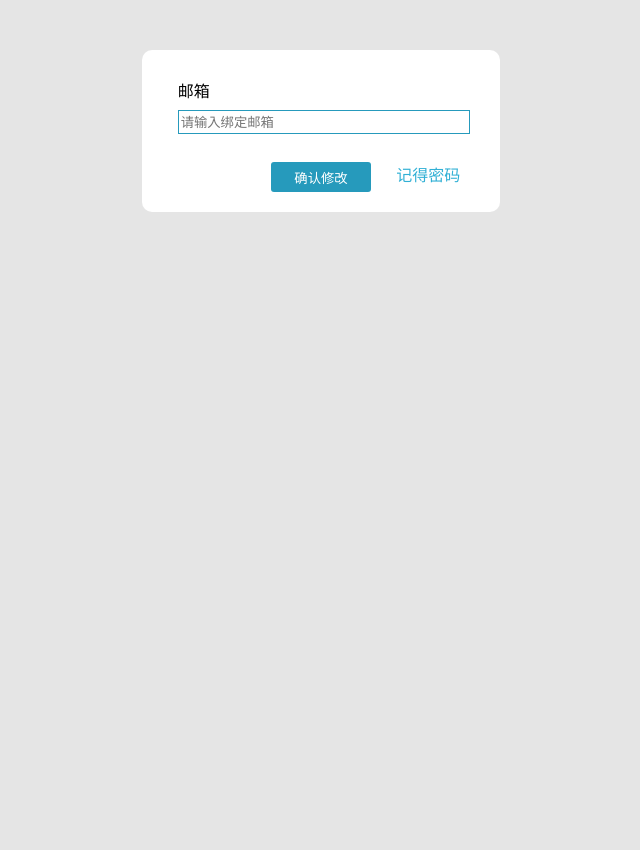
After one commit to mi-xin/GoXue, a Django app: page /user/forgetpw/ in a window 1280 px wide. The commit adds this page. Shown: the whole page, without its empty margins (319-959 px from the left). Run offline with Django 3.2, Linux system fonts and the light colour scheme; parts of the project's set-up code (start-up, migrations or seed data) failed here and were passed over.

Commit message:
2020.3.12  commit

```diff
--- /dev/null
+++ b/front_page/static/front_page/css/form.css
@@ -0,0 +1,53 @@
+html,body{
+				background: #e5e5e5;
+				width: 100%;
+				height: 100%;
+				padding: 0;
+				margin: 0;
+			}
+ul,a,a:hover{
+	text-decoration:none;
+	list-style-type:none;
+}
+.form_login_div,.form_register_div,.form_pw_div{
+    width: 28%;
+    margin: 0 auto;
+    background-color: white;
+    position: relative;
+    margin-top: 50px;
+    padding-top: 20px;
+    padding-bottom: 20px;
+    border-radius: 10px;
+}
+.form_login,.form_register,.form_pw{
+    display: block;
+    width: 80%;
+    margin: 0 auto;
+}
+.login_input,.register_input,.pw_input{
+    display: block;
+    width: 100%;
+    height: 20px;
+    border: 1px solid #269abc;
+}
+.login_label,.register_label,.pw_label{
+    display: block;
+    margin: 8px 0px;
+}
+.login_btn{
+    display: block;
+    margin: 0px auto;
+    margin-top: 28px;
+    border: none;
+    background-color: #269abc;
+    border-radius: 3px;
+    height: 30px;
+    width: 100px;
+    color: white;
+}
+.forget_pw,.remember_pw{
+    color: #31b0d5;
+    position: absolute;
+    bottom: 26px;
+    right: 40px;
+}
--- a/front_page/static/front_page/css/index.css
+++ b/front_page/static/front_page/css/index.css
@@ -31,7 +31,9 @@ ul,a:hover{
 	line-height: 50px;
 }
 .header_span{
+	display: inline-block;
 	margin-left: 28px;
+	line-height: 50px;
 }
 /*搜索框*/
 .search_div{
@@ -65,6 +67,9 @@ ul,a:hover{
 	float: none;
 	/*align-items: center;*/
 	display: none;
+}
+.user_information:hover .infomation_slect{
+	display: block;
 }
 .infomation_slect,ul{
 	padding-inline-start: 0px;
--- a/mi_class/views.py
+++ b/mi_class/views.py
@@ -183,9 +183,7 @@ def video_play(request,class_id):
         # 章节对象
         chapter_lists = []
         chapter_objects = class_chapter.objects.filter(class_model=lesson)
-        print(chapter_objects)
         for i in chapter_objects:
-            print(i)
             video_objects = i.class_chapter.all()
             chapter_lists.append({
                 'chapter_object': i,
@@ -198,9 +196,7 @@ def video_play(request,class_id):
 def switch_play(request):
     if request.method == 'POST':
         play_id = request.POST.get('play_id')
-        print(play_id)
         play_object = mi_voide.objects.get(id=play_id)
-        print(play_object)
         play_src = play_object.file.url
         response = JsonResponse({'play_src': play_src,})
         return response
--- a/mi_user/urls.py
+++ b/mi_user/urls.py
@@ -21,6 +21,7 @@ urlpatterns = [
     path('login/', views.mi_login, name='login'),
     path('register/', views.mi_register, name='register'),
     path('logout/', views.mi_logout, name='logout'),
+    path('forgetpw/', views.reset_pw, name='resetpw'),
     path('information/', views.user_information, name='user_information'),
     path('information/update/',views.update_information,name='update_information'),
     path('information/updatepassword/',views.update_password,name='updatepassword')
--- a/mi_user/views.py
+++ b/mi_user/views.py
@@ -4,6 +4,7 @@ from django.contrib.auth import authenticate, login,logout
 from django.shortcuts import render, redirect,reverse
 from django.http import HttpResponse,JsonResponse
 from . models import *
+from mi_class.models import *
 from django.core.paginator import Paginator , PageNotAnInteger,EmptyPage
 
 # Create your views here.
@@ -22,33 +23,60 @@ def mi_login(request):
                     index_url = reverse('front_page:front_index')
                     return redirect(index_url)
             else:
-                return HttpResponse('用户不存在')
+                return render(request, 'mi_login.html', {'code': 0, 'error': '用户/密码错误'})
         else:
-          return HttpResponse('验证失败')
+          return render(request, 'mi_login.html', {'code': 0, 'error': '手机号/密码不能为空'})
     else:
         return render(request, 'mi_login.html')
-
 #注册视图
 def mi_register(request):
     if request.method == 'GET':
         return render(request, 'mi_register.html')
     if request.method == 'POST':
+        flag = False
         form = miregister(request.POST)
         if form.is_valid():
             username = request.POST.get('username')
             password1 = request.POST.get('password1')
             password2 = request.POST.get('password2')
             telephone = request.POST.get('telephone')
+            email = request.POST.get('email')
+            try:
+                flag = User.objects.get(telephone=telephone)
+                flag = True
+            except:
+                flag = False
             if password1 != password2:
-               return HttpResponse('两次密码不同')
+               return render(request, 'mi_register.html', {'error': '两次密码不同'})
+            elif flag:
+                return render(request, 'mi_register.html', {'code': 200, 'data': '该手机号已被注册'})
             else:
-                user = User.objects.create_user(telephone=telephone, username=username, password=password1)
+                user = User.objects.create_user(telephone=telephone, username=username, password=password1, email=email)
                 userInformation = UserOtherInformtion(user=user)
                 userInformation.save()
-                return render(request, 'mi_login.html',{'data':'已注册成功，请登陆。'})
+                return render(request, 'mi_login.html',{'code':200,'data':'已注册成功，请登陆。'})
         else:
-            return HttpResponse('error')
+            return render(request, 'mi_register.html', {'error': '信息不能为空/用户名不能超过8个字符'})
         return HttpResponse('mixin')
+# 重置密码
+def reset_pw(request):
+    if request.method =='GET':
+        return render(request, 'forget_pw.html', )
+    if request.method == 'POST':
+        form = forgetpw(request.POST)
+        if form.is_valid():
+            flag = False
+            email = request.POST.get('email')
+            try:
+                user = User.objects.get(email=email)
+                flag = True
+                send_email()
+            except:
+                pass
+            if not flag:
+                return render(request, 'forget_pw.html', {'code':0,'error':'该邮箱未绑定用户'})
+        else:
+            return render(request, 'forget_pw.html', {'code': 0, 'error': '请输入正确的邮箱'})
 
 # 注销用户
 def mi_logout(request):
@@ -72,18 +100,14 @@ def user_information(request):
         user_id = request.user.uid
         user_object  =User.objects.filter(uid= user_id)[0]
         return render(request, 'information.html',{'user':user_object},)
-
 # 个人信息修改
 def update_information(request):
     if request.method == 'POST':
         user_id = request.user.uid
         user_object = User.objects.filter(uid=user_id)[0]
         username = request.POST.get('username')
-        print(username)
         email = request.POST.get('email')
-        print(email)
         password = request.POST.get('password')
-        print(password)
         if user_object.username != username and username.strip() != '':
             user_object.username = username
         if user_object.email != email and email.strip() != '':
@@ -100,8 +124,6 @@ def update_password(request):
         if form.is_valid():
             old_password = request.POST.get('old_password')
             new_password = request.POST.get('new_password')
-            print(old_password)
-            print(new_password)
             user_id = request.user.uid
             user_object = User.objects.filter(uid=user_id)[0]
             if user_object.check_password(old_password):
--- /dev/null
+++ b/templates/forget_pw.html
@@ -0,0 +1,23 @@
+<!DOCTYPE html>
+<html lang="en">
+<head>
+    <meta charset="UTF-8">
+    <title>Go学-重置密码</title>
+      <script type="text/javascript" src="{% static 'js/jquery-3.4.1.min.js' %}"></script>
+    <link rel="stylesheet" href="/static/front_page/css/form.css">
+</head>
+<body>
+    <div class="form_pw_div">
+    <form action="{% url 'mi_user:resetpw' %}" method="post" class="form_pw">
+        {% csrf_token %}
+        {% if code == 0 %}
+            <span style="display: block;text-align: center;color: red">{{ error }}</span>
+        {% endif %}
+        <label class="pw_label">邮箱</label>
+       <input type="text" name="email" class="pw_input" placeholder="请输入绑定邮箱" />
+        <button type="submit" class="login_btn">确认修改</button>
+        <a class="remember_pw">记得密码</a>
+    </form>
+</div>
+</body>
+</html>
--- a/templates/play.html
+++ b/templates/play.html
@@ -66,7 +66,6 @@
                     $('.play_div').append(' <video id="play"  controls="controls" width="870px" height="520px"><source class="play_class" src=res.play_src type="audio/ogg"></video>')
                     var class_object = $('.play_class');
                     class_object.attr('src', res.play_src)
-
                 }, error: function () {
                     alert('失败了')
                 }
```
Also changed, not shown: GoXue/settings.py (+17 -0 lines), mi_user/models.py (+13 -10 lines), templates/index.html (+4 -14 lines), templates/mi_login.html (+14 -4 lines), templates/mi_register.html (+44 -8 lines), 2 other files.
